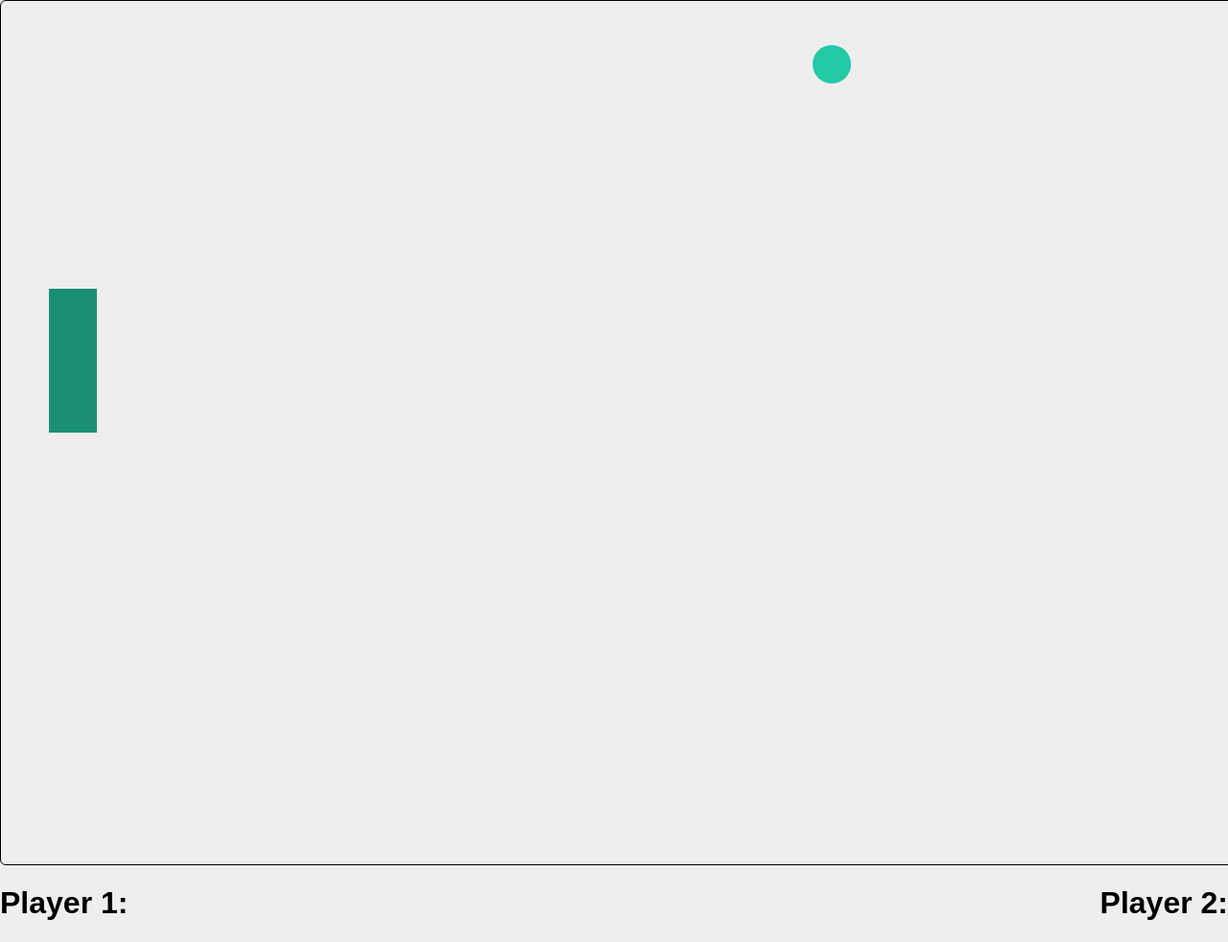
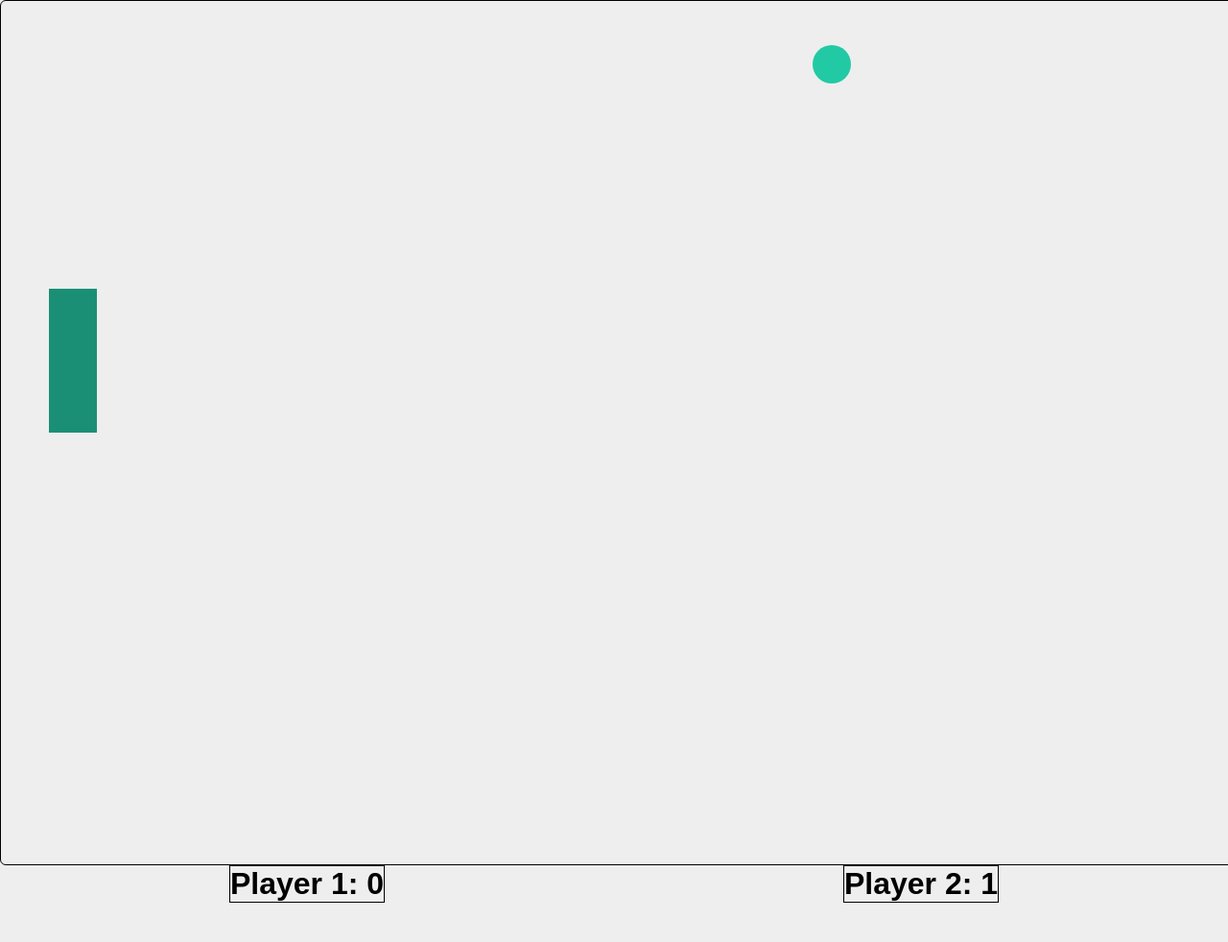
Before and after one commit to csprats/js-pong, a website built with Vite: page index.html in a window 1280 px wide. Shown: the top 982 px of the page at 96% size. After the commit the page ends 941 px from the top, so only its background shows below. Built offline with nearby package versions, Linux system fonts and the light colour scheme.

Commit message:
Add the score

```diff
--- a/game.js
+++ /dev/null
@@ -1,6 +0,0 @@
-export class Game {
-    constructor() {
-        this.points1 = 0,
-        this.points2 = 0
-    }
-}
--- a/index.html
+++ b/index.html
@@ -9,8 +9,8 @@
   <body>
     <canvas id="canvas" width="1500" height="900"></canvas>
     <div class="texts">
-      <h1>Player 1: </h1>
-      <h1>Player 2: </h1>
+      <h1 id="1">Player 1: </h1>
+      <h1 id="2">Player 2: </h1>
     </div>
     <script type="module" src="/src/main.js"></script>
   </body>
--- a/src/ball.js
+++ b/src/ball.js
@@ -1,7 +1,3 @@
-import { Game } from "../game";
-
-const game = new Game()
-
 export class Ball {
     constructor(x, y) {
         this.x = x,
@@ -36,12 +32,12 @@ export class Ball {
 
         if (this.x + this.speedX < 0) {
             this.speedX = -this.speedX
-            game.points2++
+            return 2
         }
 
         if (this.x + this.speedX > canvas.width) {
             this.speedX = -this.speedX
-            game.points1++
+            return 1
         }
     }
 }
--- a/src/main.js
+++ b/src/main.js
@@ -1,6 +1,5 @@
 import { Ball } from "./ball"
 import { Paddle } from "./paddles"
-import { Game } from "../game"
 
 const canvas = document.getElementById('canvas')
 const ctx = canvas.getContext('2d')
@@ -9,13 +8,23 @@ const paddle1 = new Paddle(50, canvas.height / 2 - 150, canvas)
 const paddle2 = new Paddle(canvas.width - 100, canvas.height / 2 - 150, canvas)
 let p1m = 0
 let p2m = 0
-const game = new Game()
+let points1 = 0
+let points2 = 0
+const text1 = document.getElementById('1')
+const text2 = document.getElementById('2')
 
 function draw() {
   ctx.clearRect(0, 0, canvas.width, canvas.height)
 
   ball.draw(ctx)
-  ball.collisions(canvas)
+  switch (ball.collisions(canvas)) {
+    case 1:
+      points1++
+    break
+    case 2:
+      points2++
+    break
+  }
 
   paddle1.draw(ctx)
   paddle1.move(p1m)
@@ -36,7 +45,8 @@ function draw() {
     }
   }
 
-  console.log(game.points1, game.points2)
+  text1.textContent = `Player 1: ${points1}`
+  text2.textContent = `Player 2: ${points2}`
 
   requestAnimationFrame(draw)
 }
--- a/src/style.css
+++ b/src/style.css
@@ -20,3 +20,7 @@ body {
   display: flex;
   justify-content: space-between;
 }
+h1 {
+  margin: auto;
+  border: solid black 1px;
+}
```
